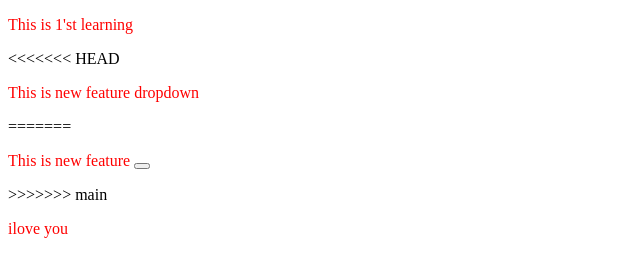
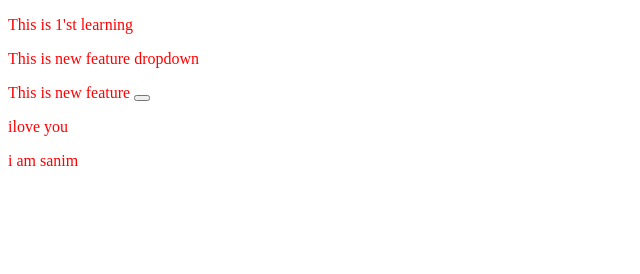
Before and after one commit to NH-Sanim/localrepo, a plain HTML site: page index.html in a window 1280 px wide. Shown: the whole page, without its empty margins (0-640 px from the left). Drawn offline with Linux system fonts and the light colour scheme.

Commit message:
another change

```diff
--- a/index.html
+++ b/index.html
@@ -8,11 +8,9 @@
 </head>
 <body>
     <p>This is 1'st learning</p>
-<<<<<<< HEAD
     <p>This is new feature dropdown </p>
-=======
     <p>This is new feature <button></button></p>
->>>>>>> main
     <p>ilove you</p>
+    <p>i am sanim</p>
 </body>
 </html>
```
